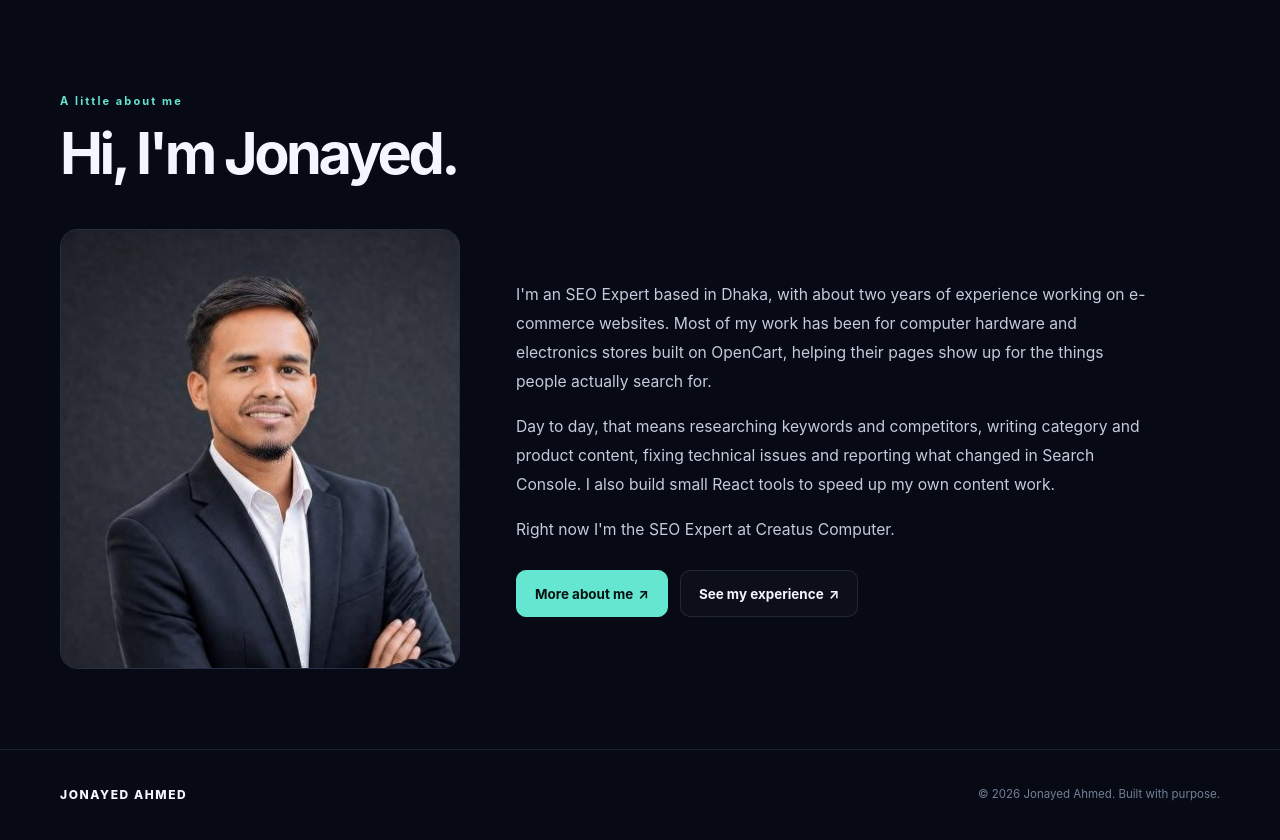
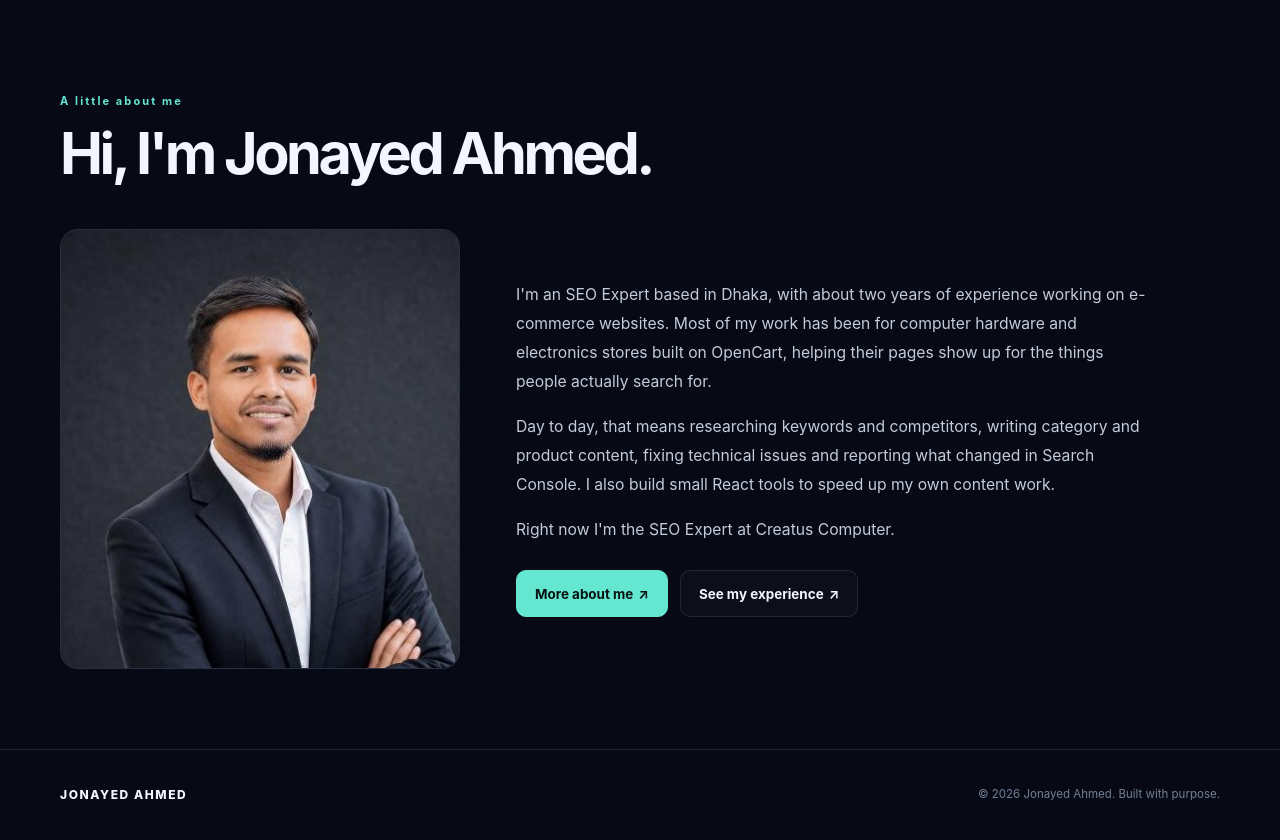
Before and after one commit to jonyedahmed/portfolio, a React (Vite) app: page / in a window 1280 px wide. Shown: the part 980-1820 px from the top of the page. Built offline with nearby package versions, Linux system fonts and the light colour scheme.

Commit message:
Update App.jsx

```diff
--- a/src/App.jsx
+++ b/src/App.jsx
@@ -139,7 +139,7 @@ function Home() {
         </div>
       </section>
 
-      <Section id="about-me" kicker="A little about me" title="Hi, I'm Jonayed.">
+      <Section id="about-me" kicker="A little about me" title="Hi, I'm Jonayed Ahmed.">
         <div className="home-about">
           <img className="home-about-photo" src="/profile-large.jpg" alt="Jonayed Ahmed, SEO Expert in Dhaka" width="440" height="440" loading="lazy" />
           <div className="home-about-text">
```
